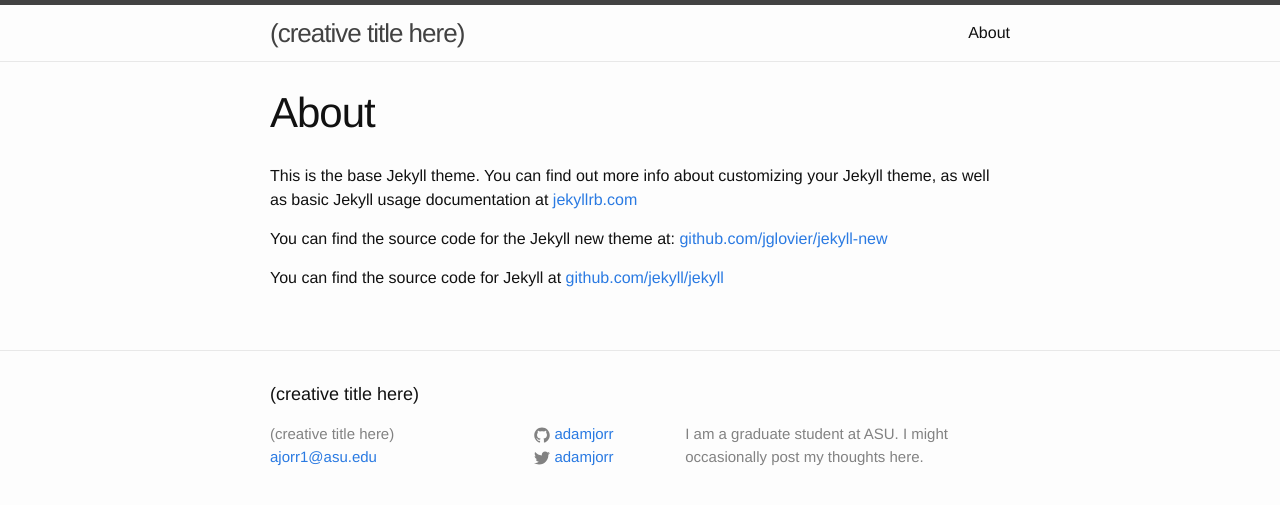
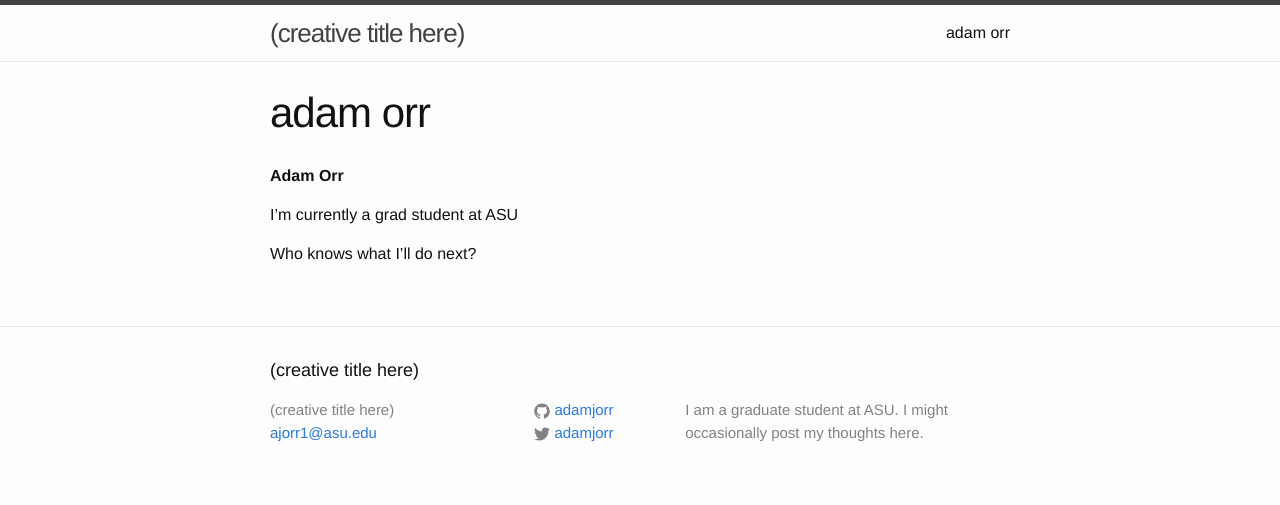
Before and after one commit to adamjorr/adamjorr.github.io, a Jekyll site: the page built from about.md, in a window 1280 px wide. Shown: the top 505 px of the page. Built offline with Jekyll 4.4.1, drawn with Linux system fonts in a browser that asks for light colours.

Commit message:
changed about me

```diff
--- a/about.md
+++ b/about.md
@@ -1,11 +1,11 @@
 ---
 layout: page
-title: About
+title: adam orr
 permalink: /about/
 ---
 
-This is the base Jekyll theme. You can find out more info about customizing your Jekyll theme, as well as basic Jekyll usage documentation at [jekyllrb.com](http://jekyllrb.com/)
+**Adam Orr**
 
-You can find the source code for the Jekyll new theme at: [github.com/jglovier/jekyll-new](https://github.com/jglovier/jekyll-new)
+I'm currently a grad student at ASU
 
-You can find the source code for Jekyll at [github.com/jekyll/jekyll](https://github.com/jekyll/jekyll)
+Who knows what I'll do next?
```
Also changed, not shown: README.md, 1 other file.
